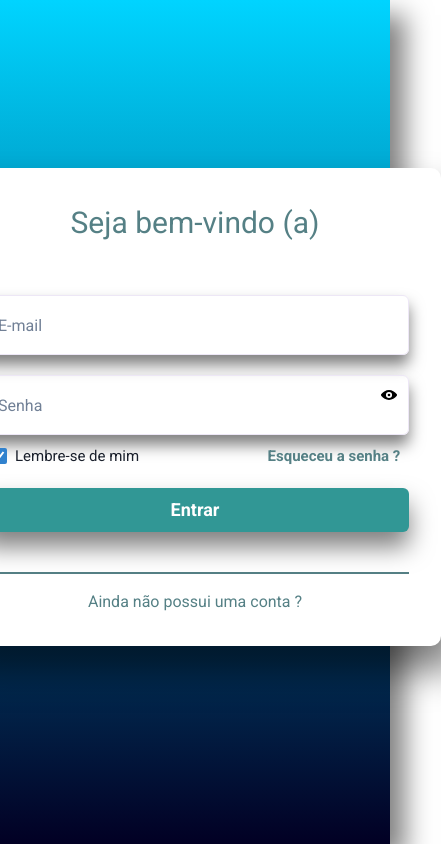
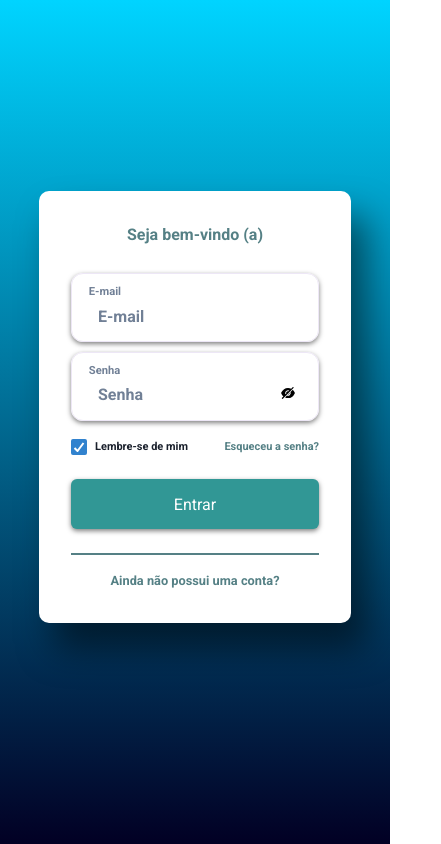
Before and after one commit to GabrieelAraujoo/front-arlock, a React (Create React App) app: page / in a window 390 px wide. Shown: the whole page, 441 px wide, since content can reach past the window. Built offline with nearby package versions, Linux system fonts and the light colour scheme.

Commit message:
chore: criação de componentes e responsividade do login

```diff
--- /dev/null
+++ b/src/components/Input/Geral/index.jsx
@@ -0,0 +1,35 @@
+import React from "react";
+import { Text, Input, InputGroup } from "@chakra-ui/react";
+
+export function InputLabel({ label, ...rest }) {
+  return (
+    <InputGroup
+      display="Flex"
+      flexDir="column"
+      mt="4%"
+      p="10px"
+      color="black"
+      borderRadius="12px"
+      border="1px solid #EDE7F6"
+      boxShadow=" 0 2px 5px rgb(0, 0, 0, .5);"
+      _hover={{ border: "1px solid", borderColor: "#558085" }}
+    >
+      <Text textStyle="Bold" fontSize="0.7rem" pl="3%" color="gray.500">
+        {label}
+      </Text>
+      <Input
+        w="100%"
+        h="30px"
+        borderRadius="12px"
+        borderColor="none"
+        fontSize="16px"
+        border="none"
+        fontWeight="bold"
+        color="#000"
+        _focusVisible={{ border: "none" }}
+        _focus={{ border: "none" }}
+        {...rest}
+      />
+    </InputGroup>
+  );
+}
--- /dev/null
+++ b/src/components/Input/Login/index.jsx
@@ -0,0 +1,50 @@
+import React from "react";
+import { Text, Input, InputGroup, InputRightElement } from "@chakra-ui/react";
+import { AiFillEyeInvisible, AiFillEye } from "react-icons/ai";
+
+export function InputLabelIcon({ label, status, showPassword, ...rest }) {
+  return (
+    <InputGroup
+      display="Flex"
+      flexDir="column"
+      mt="4%"
+      p="10px"
+      color="black"
+      borderRadius="12px"
+      border="1px solid #EDE7F6"
+      boxShadow=" 0 2px 5px rgb(0, 0, 0, .5);"
+      _hover={{ border: "1px solid", borderColor: "#558085" }}
+    >
+      <Text textStyle="Bold" fontSize="0.7rem" pl="3%" color="gray.500">
+        {label}
+      </Text>
+      <Input
+        w="100%"
+        h="30px"
+        borderRadius="12px"
+        borderColor="none"
+        fontSize="16px"
+        border="none"
+        fontWeight="bold"
+        color="#000"
+        _focusVisible={{ border: "none" }}
+        _focus={{ border: "none" }}
+        {...rest}
+      />
+      <InputRightElement
+        mt="20px"
+        mr="10px"
+        cursor="pointer"
+        display="flex"
+        justifyContent="center"
+        onClick={showPassword}
+      >
+        {status === true ? (
+          <AiFillEyeInvisible color="green.500" />
+        ) : (
+          <AiFillEye color="green.500" />
+        )}
+      </InputRightElement>
+    </InputGroup>
+  );
+}
--- a/src/pages/login/Login.jsx
+++ b/src/pages/login/Login.jsx
@@ -1,10 +1,20 @@
-import React from "react";
+import React, { useState } from "react";
 import { Main } from "../../layout/Main";
 import { Container } from "../../layout/Container";
-import { Flex, Text, Input, Button ,Stack, InputGroup,InputRightElement,Checkbox} from "@chakra-ui/react";
-import { ViewIcon} from '@chakra-ui/icons'
+import { Flex, Text, Button, Checkbox } from "@chakra-ui/react";
+import { InputLabelIcon } from "../../components/Input/Login";
+import { InputLabel } from "../../components/Input/Geral";
 
 function Login() {
+  const [status, setStatus] = useState(true);
+
+  function changeShowPassword() {
+    if (status === true) {
+      setStatus(false);
+    } else {
+      setStatus(true);
+    }
+  }
 
   return (
     <Main>
@@ -14,33 +24,77 @@ function Login() {
           height="100%"
           justifyContent="center"
           alignItems="center"
-          boxShadow=" 15px 15px 25px rgb(0, 0, 0, .5);"
-
         >
-          <Flex boxShadow=" 15px 25px 35px rgb(0, 0, 0, .5);" backgroundColor="#fff" width="508px" height="478px" direction="column"  padding= "2rem"  alignItems="center" marginBottom="30px" borderRadius="10px">
-            <Text margin= "0 0 50px" color="#558085" fontSize="30px"> Seja bem-vindo (a) </Text>
-            <Flex direction="column" marginBottom="10px" >
-            <Input type='text'boxShadow=" 0 10px 15px rgb(0, 0, 0, .5);" placeholder='E-mail' width="428px" height="60px" border="1px" borderColor="#EDE7F6"  marginBottom="20px"/>
-            { <Stack >
-               <InputGroup>
-                  <Input type='password' boxShadow=" 0 10px 15px rgb(0, 0, 0, .5);" placeholder='Senha' width="428px" height="60px"  border="1px" borderColor="#EDE7F6" />
-            <InputRightElement>
-                  <ViewIcon color='black' />
-            </InputRightElement>
-              </InputGroup>
-              </Stack> }
-              </Flex>
-              <Flex   width="full" justifyContent="space-between">
-                  <Checkbox w="full" marginLeft="10px" color="blueblack" defaultChecked align="left" ><Text fontSize="15px"> Lembre-se de mim</Text></Checkbox>
-
-                  <Button marginRight="29px" color="#558085" variant='link'> <Text fontSize="15px" > Esqueceu a senha ?</Text></Button>
+          <Flex
+            boxShadow=" 15px 25px 35px rgb(0, 0, 0, .5);"
+            backgroundColor="#fff"
+            width={{ base: "80%", lg: "508px" }}
+            direction="column"
+            padding="2rem"
+            alignItems="center"
+            marginBottom="30px"
+            borderRadius="10px"
+          >
+            <Text
+              color="#558085"
+              fontWeight="bold"
+              marginBottom="1rem"
+              fontSize={{ sm: "0.8", md: "1.5rem", lg: "1.8rem" }}
+            >
+              Seja bem-vindo (a)
+            </Text>
+            <Flex width="100%" direction="column" marginBottom="10px">
+              <InputLabel label={"E-mail"} type="email" placeholder="E-mail" />
+              <InputLabelIcon
+                label={"Senha"}
+                showPassword={changeShowPassword}
+                status={status}
+                type={status ? "password" : "text"}
+                placeholder="Senha"
+              />
+            </Flex>
+            <Flex
+              width="full"
+              justifyContent="space-between"
+              marginTop=".5rem"
+              fontSize={{ base: "11px", md: ".8rem", lg: ".8rem" }}
+            >
+              <Flex width="50%" direction="row" justifyContent="flex-start">
+                <Checkbox w="auto" color="blueblack" defaultChecked></Checkbox>
+                <Text marginLeft=".5rem" fontWeight="bold" cursor="pointer">
+                  Lembre-se de mim
+                </Text>
               </Flex>
 
-                  <Button colorScheme='teal' boxShadow=" 0 15px 25px rgb(0, 0, 0, .5);" size='lg' width="428px" height="60px" margin="20px 0 40px">Entrar</Button>
+              <Flex width="50%" direction="row" justifyContent="flex-end">
+                <Text color="#558085" fontWeight="bold" cursor="pointer">
+                  Esqueceu a senha?
+                </Text>
+              </Flex>
+            </Flex>
 
-                  <Flex justifyContent="center" paddingTop="1rem" w="full" borderTop="2px" color="#558085" variant='link'><Text>Ainda não possui uma conta ? </Text> </Flex>
+            <Button
+              height="50px"
+              colorScheme="teal"
+              boxShadow=" 0 2px 5px rgb(0, 0, 0, .5);"
+              width="100%"
+              marginY="1.5rem"
+              fontWeight="normal"
+            >
+              Entrar
+            </Button>
 
-
+            <Flex
+              justifyContent="center"
+              w="full"
+              borderTop="2px solid #558085"
+              fontSize=".8rem"
+              paddingTop="1rem"
+            >
+              <Text color="#558085" fontWeight="bold" cursor="pointer">
+                Ainda não possui uma conta?
+              </Text>
+            </Flex>
           </Flex>
         </Flex>
       </Container>
```
